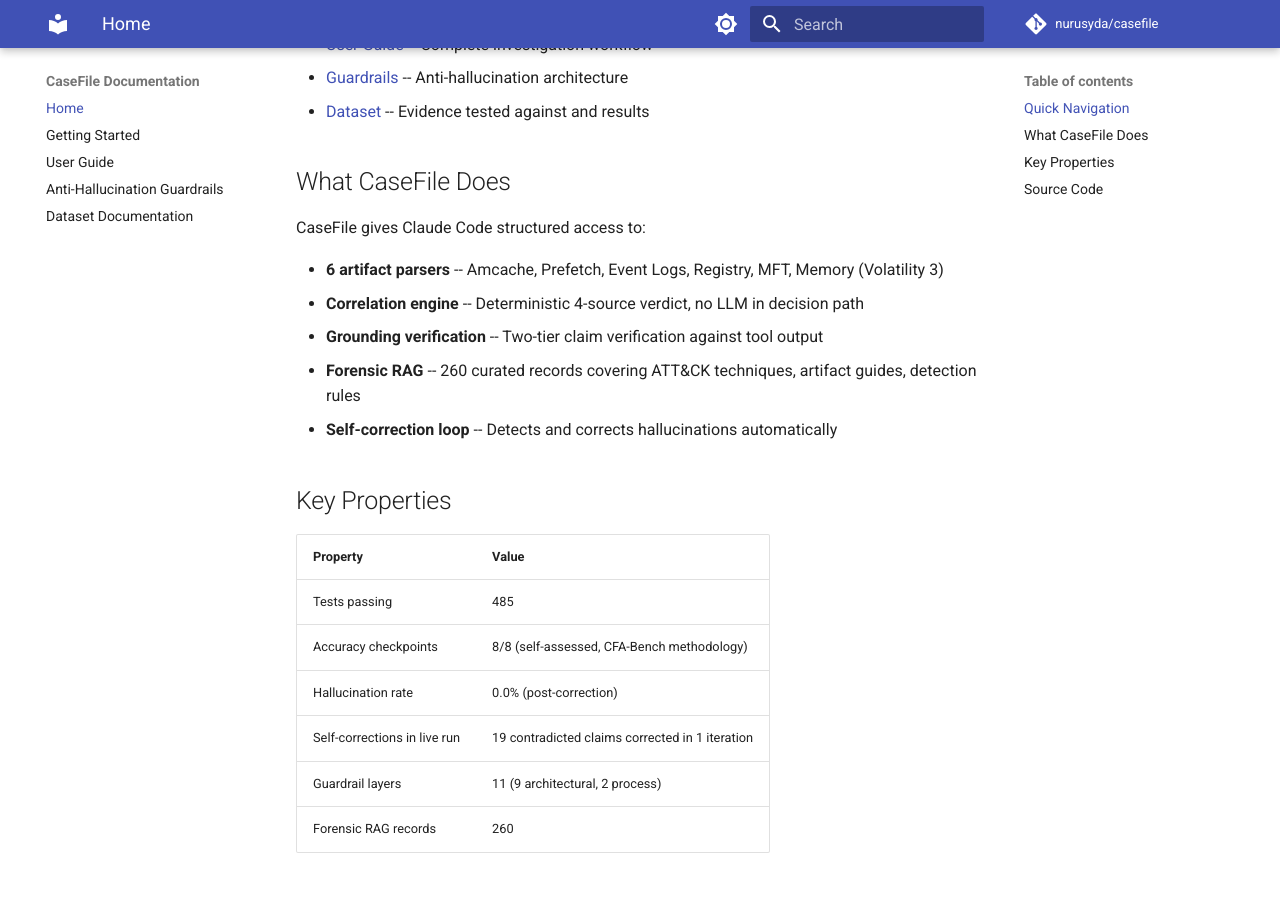
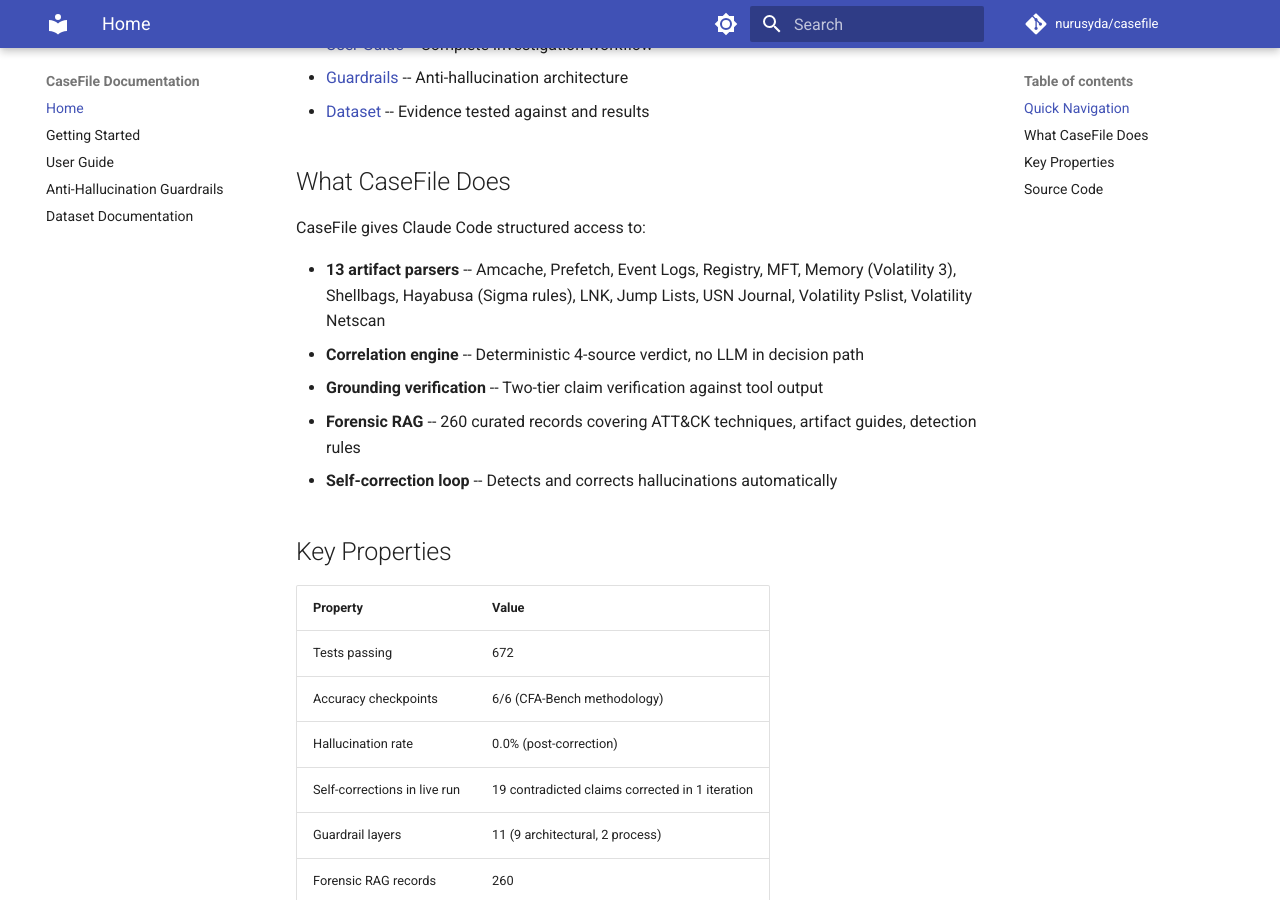
Before and after one commit to nurusyda/casefile, an MkDocs documentation site: the page built from docs/index.md, in a window 1280 px wide and 900 px high, scrolled down 375 px. Built offline with MkDocs 1.6.1 and Material for MkDocs 9.7.7, drawn with Linux system fonts in a browser that asks for light colours; comment, search, counter and statistics services are not loaded.

Commit message:
docs: align case/test/tool counts with current state (4 cases, 672 tests, 23 tools)

```diff
--- a/docs/index.md
+++ b/docs/index.md
@@ -16,7 +16,7 @@
 
 CaseFile gives Claude Code structured access to:
 
-- **6 artifact parsers** -- Amcache, Prefetch, Event Logs, Registry, MFT, Memory (Volatility 3)
+- **13 artifact parsers** -- Amcache, Prefetch, Event Logs, Registry, MFT, Memory (Volatility 3), Shellbags, Hayabusa (Sigma rules), LNK, Jump Lists, USN Journal, Volatility Pslist, Volatility Netscan
 - **Correlation engine** -- Deterministic 4-source verdict, no LLM in decision path
 - **Grounding verification** -- Two-tier claim verification against tool output
 - **Forensic RAG** -- 260 curated records covering ATT&CK techniques, artifact guides, detection rules
@@ -26,8 +26,8 @@
 
 | Property | Value |
 |---|---|
-| Tests passing | 485 |
-| Accuracy checkpoints | 8/8 (self-assessed, CFA-Bench methodology) |
+| Tests passing | 672 |
+| Accuracy checkpoints | 6/6 (CFA-Bench methodology) |
 | Hallucination rate | 0.0% (post-correction) |
 | Self-corrections in live run | 19 contradicted claims corrected in 1 iteration |
 | Guardrail layers | 11 (9 architectural, 2 process) |
```
Also changed, not shown: README.md (+46 -13 lines), results/README.md (+4 -2 lines), 1 other file.
